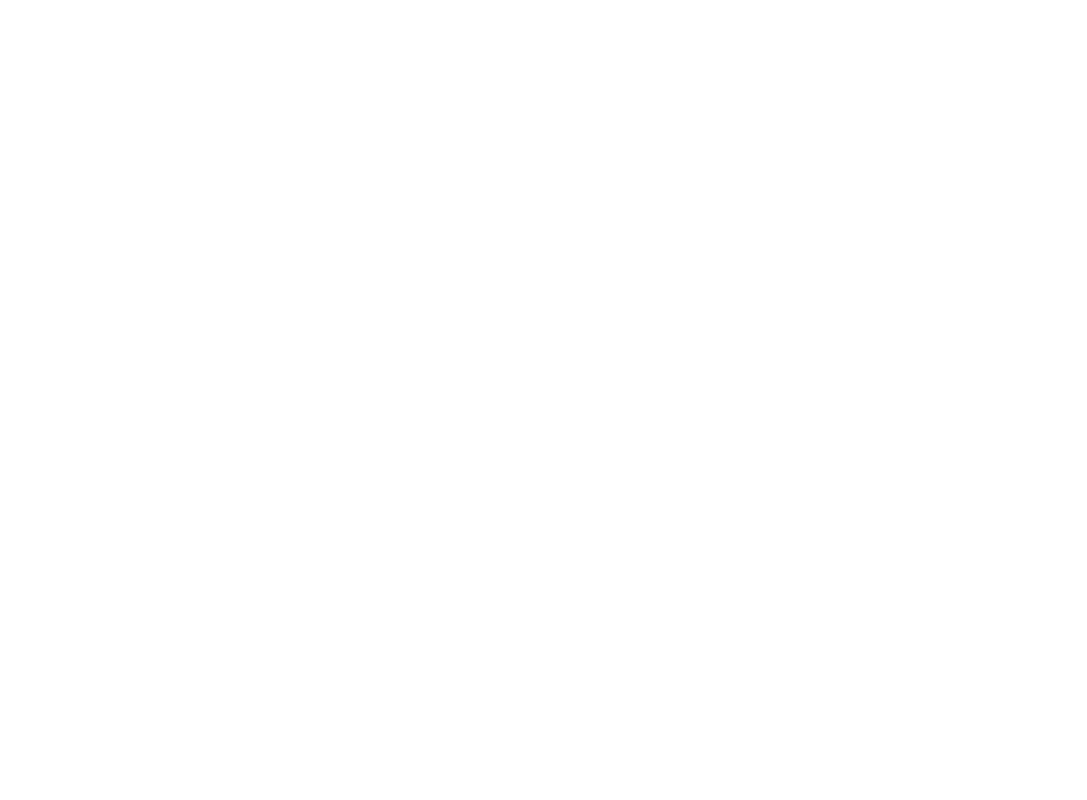
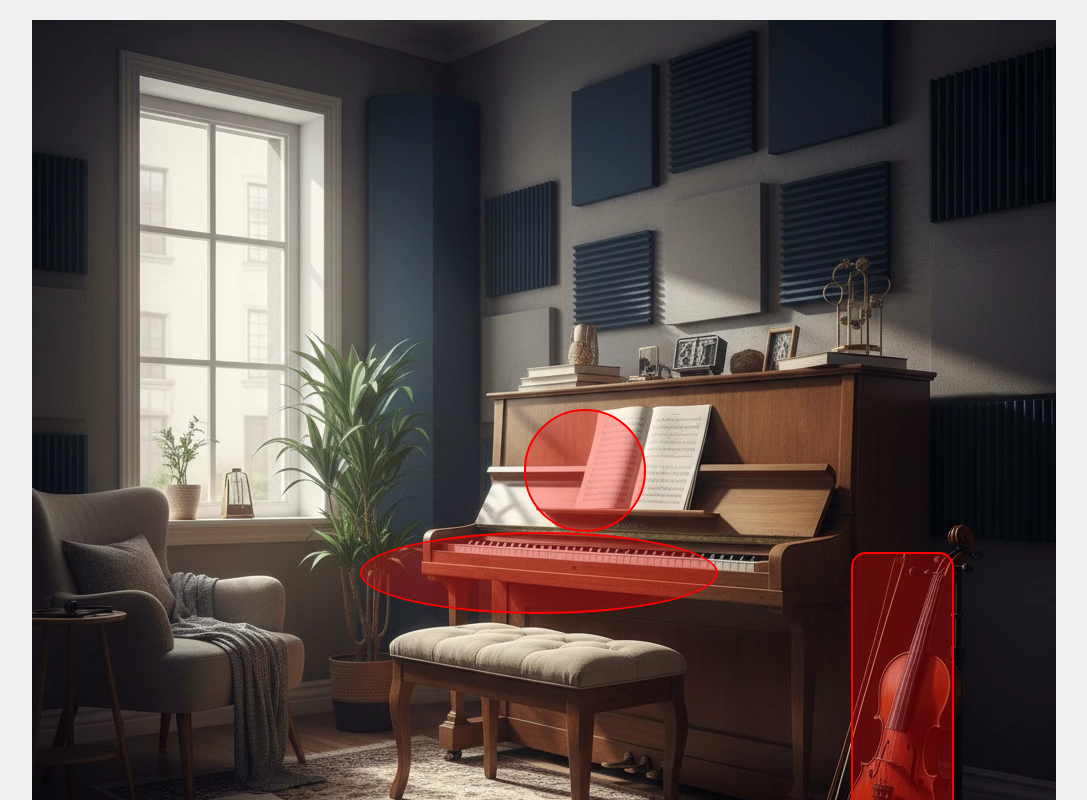
Before and after one commit to hannahro15/classical-music-themed-escape-room, a React (Vite) app in the folder music-escape-room/: page /classical-music-themed-escape-room/rooms/practice-room in a window 1280 px wide. Before the commit this address had no page. Shown: the top 800 px of the page, without its empty margins (96-1183 px from the left). Built offline with nearby package versions, Linux system fonts and the light colour scheme.

Commit message:
Add interactive practice room with clickable hotspots and modal system

```diff
--- a/music-escape-room/src/App.jsx
+++ b/music-escape-room/src/App.jsx
@@ -2,12 +2,14 @@
 import './App.css'
 import HomePage from './components/home.jsx'
 import RoomsGrid from './rooms-grid.jsx'
+import PracticeRoom from './rooms/practice-room.jsx'
 
 function App() {
   return (
     <Routes>
       <Route path="/" element={<HomePage />} />
       <Route path="/rooms" element={<RoomsGrid />} />
+      <Route path="/rooms/practice-room" element={<PracticeRoom />} />
     </Routes>
   )
 }
--- /dev/null
+++ b/music-escape-room/src/rooms/practice-room.css
@@ -0,0 +1,205 @@
+.practice-room {
+  display: flex;
+  flex-direction: column;
+  align-items: center;
+  justify-content: center;
+  padding: 20px;
+  background-color: #f0f0f0;
+  min-height: 100vh;
+}
+
+.room-container {
+  position: relative;
+  display: inline-block;
+  max-width: 100%;
+}
+
+.practice-room img {
+  width: 100%;
+  height: auto;
+  object-fit: contain;
+  display: block;
+}
+
+/* Clickable hotspots - adjust these positions based on your actual image */
+.clickable-object {
+  position: absolute;
+  border: 2px solid #ff0000;
+  border-radius: 50%;
+  cursor: pointer;
+  transition: all 0.3s ease;
+  background-color: rgba(255, 0, 0, 0.3);
+  z-index: 10;
+}
+
+.clickable-object:hover {
+  border-color: #ffd700;
+  background-color: rgba(255, 255, 0, 0.5);
+  transform: scale(1.1);
+}
+
+.sheet-music-hotspot {
+  top: 38%;
+  left: 48%;
+  width: 12%;
+  height: 12%;
+}
+
+.keyboard-hotspot {
+  top: 50%;
+  left: 32%;
+  width: 35%;
+  height: 8%;
+}
+
+.violin-hotspot {
+  top: 52%;
+  left: 80%;
+  width: 10%;
+  height: 30%;
+  border-radius: 15px;
+}
+
+/* Message box styling */
+.modal-overlay {
+  position: fixed;
+  top: 0;
+  left: 0;
+  width: 100%;
+  height: 100%;
+  background-color: rgba(0, 0, 0, 0.7);
+  display: flex;
+  justify-content: center;
+  align-items: center;
+  z-index: 1000;
+}
+
+.modal-content {
+  background: white;
+  border-radius: 15px;
+  max-width: 500px;
+  width: 90%;
+  max-height: 80%;
+  overflow: hidden;
+  box-shadow: 0 10px 30px rgba(0, 0, 0, 0.3);
+  animation: modalSlideIn 0.3s ease-out;
+}
+
+@keyframes modalSlideIn {
+  from {
+    opacity: 0;
+    transform: scale(0.8);
+  }
+  to {
+    opacity: 1;
+    transform: scale(1);
+  }
+}
+
+.modal-header {
+  background-color: #8B4513;
+  color: white;
+  padding: 20px;
+  display: flex;
+  justify-content: space-between;
+  align-items: center;
+}
+
+.modal-header h2 {
+  margin: 0;
+  font-size: 1.5rem;
+}
+
+.close-button {
+  background: none;
+  border: none;
+  color: white;
+  font-size: 2rem;
+  cursor: pointer;
+  padding: 0;
+  width: 30px;
+  height: 30px;
+  display: flex;
+  align-items: center;
+  justify-content: center;
+  border-radius: 50%;
+  transition: background-color 0.2s;
+}
+
+.close-button:hover {
+  background-color: rgba(255, 255, 255, 0.2);
+}
+
+.modal-body {
+  padding: 30px;
+  font-size: 1.1rem;
+  line-height: 1.6;
+}
+
+.message-box {
+  position: fixed;
+  top: 50%;
+  left: 50%;
+  transform: translate(-50%, -50%);
+  background: white;
+  border: 2px solid #333;
+  border-radius: 10px;
+  padding: 20px;
+  max-width: 400px;
+  box-shadow: 0 4px 20px rgba(0, 0, 0, 0.3);
+  z-index: 1000;
+}
+
+.message-box button {
+  margin-top: 10px;
+  padding: 8px 16px;
+  background-color: #8B4513;
+  color: white;
+  border: none;
+  border-radius: 5px;
+  cursor: pointer;
+}
+
+.message-box button:hover {
+  background-color: #A0522D;
+}
+
+/* Progress indicator */
+.progress {
+  margin-top: 20px;
+  text-align: center;
+  font-size: 16px;
+}
+
+.success {
+  color: green;
+  font-weight: bold;
+  animation: pulse 2s infinite;
+}
+
+@keyframes pulse {
+  0% { opacity: 1; }
+  50% { opacity: 0.7; }
+  100% { opacity: 1; }
+}
+
+/* Responsive design for smaller screens */
+@media (max-width: 768px) {
+  .practice-room {
+    padding: 10px;
+  }
+
+  .room-container {
+    width: 100%;
+  }
+
+  .modal-content {
+    max-width: 90%;
+    margin: 20px;
+  }
+
+  .modal-body {
+    padding: 20px;
+    font-size: 1rem;
+  }
+}
--- a/music-escape-room/src/rooms/practice-room.jsx
+++ b/music-escape-room/src/rooms/practice-room.jsx
@@ -0,0 +1,94 @@
+import React, { useState } from 'react';
+import img from '../assets/practice-room.webp';
+import './practice-room.css';
+
+function PracticeRoom() {
+  const [activeModal, setActiveModal] = useState(null);
+
+  const handleObjectClick = (objectName) => {
+    console.log('Clicked:', objectName); // Debug log
+    setActiveModal(objectName);
+  };
+
+  const closeModal = () => {
+    setActiveModal(null);
+  };
+
+  const renderModalContent = () => {
+    switch(activeModal) {
+      case 'piano':
+        return {
+          title: 'Piano',
+          content: 'Piano content will go here...'
+        };
+      case 'sheet-music':
+        return {
+          title: 'Sheet Music',
+          content: 'Sheet music content will go here...'
+        };
+      case 'metronome':
+        return {
+          title: 'Metronome',
+          content: 'Metronome content will go here...'
+        };
+      case 'music-stand':
+        return {
+          title: 'Music Stand',
+          content: 'Music stand content will go here...'
+        };
+      case 'violin':
+        return {
+          title: 'Violin',
+          content: 'Violin content will go here...'
+        };
+      default:
+        return null;
+    }
+  };
+
+  const modalContent = renderModalContent();
+
+  return (
+    <div className="practice-room">
+      <div className="room-container">
+        <img src={img} alt="Practice Room" />
+
+        {/* Clickable hotspots */}
+        <div
+          className="clickable-object keyboard-hotspot"
+          onClick={() => handleObjectClick('piano')}
+          title="Click the piano keys"
+        />
+
+        <div
+          className="clickable-object sheet-music-hotspot"
+          onClick={() => handleObjectClick('sheet-music')}
+          title="Click the sheet music"
+        />
+
+        <div
+          className="clickable-object violin-hotspot"
+          onClick={() => handleObjectClick('violin')}
+          title="Click the violin"
+        />
+      </div>
+
+      {/* Modal */}
+      {activeModal && modalContent && (
+        <div className="modal-overlay" onClick={closeModal}>
+          <div className="modal-content" onClick={(e) => e.stopPropagation()}>
+            <div className="modal-header">
+              <h2>{modalContent.title}</h2>
+              <button className="close-button" onClick={closeModal}>×</button>
+            </div>
+            <div className="modal-body">
+              <p>{modalContent.content}</p>
+            </div>
+          </div>
+        </div>
+      )}
+    </div>
+  );
+}
+
+export default PracticeRoom;
--- /dev/null
+++ b/package.json
@@ -0,0 +1,5 @@
+{
+  "devDependencies": {
+    "gh-pages": "^6.3.0"
+  }
+}
```
Also changed, not shown: 1 other file (tests, documents, lock files or other folders).
